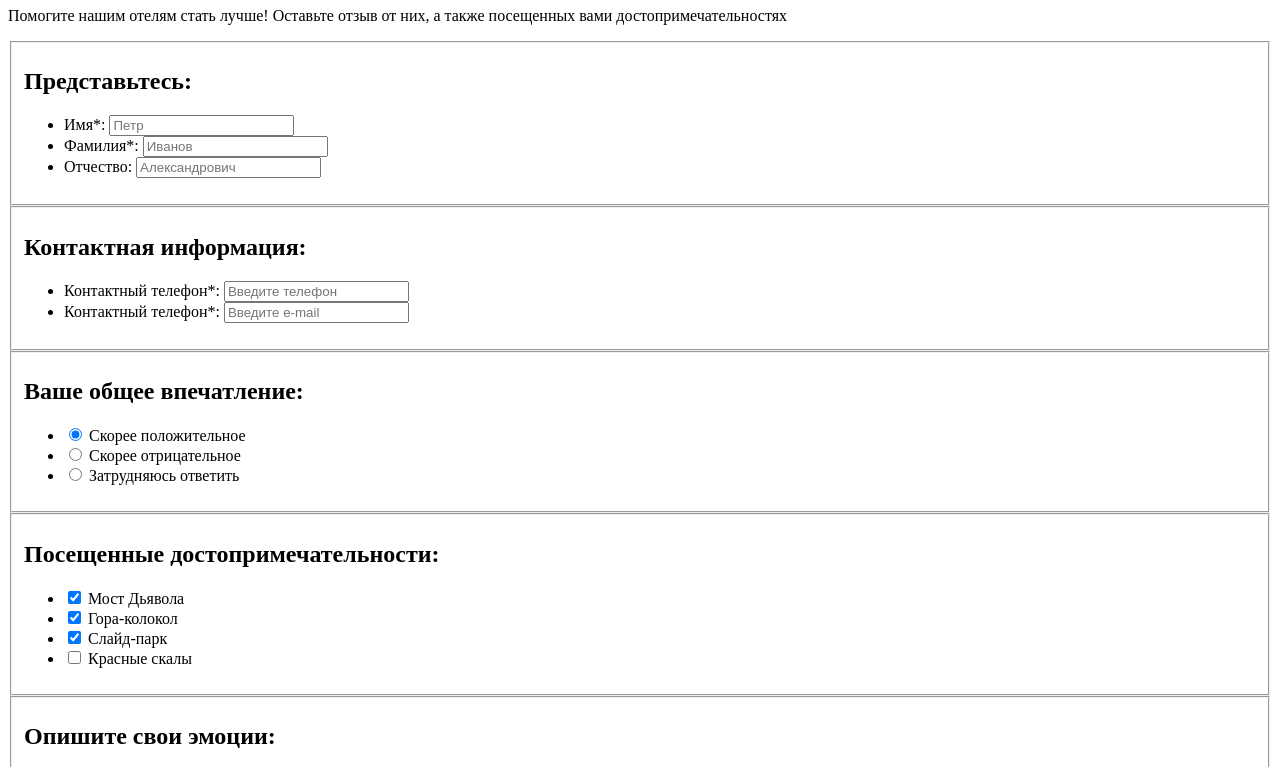
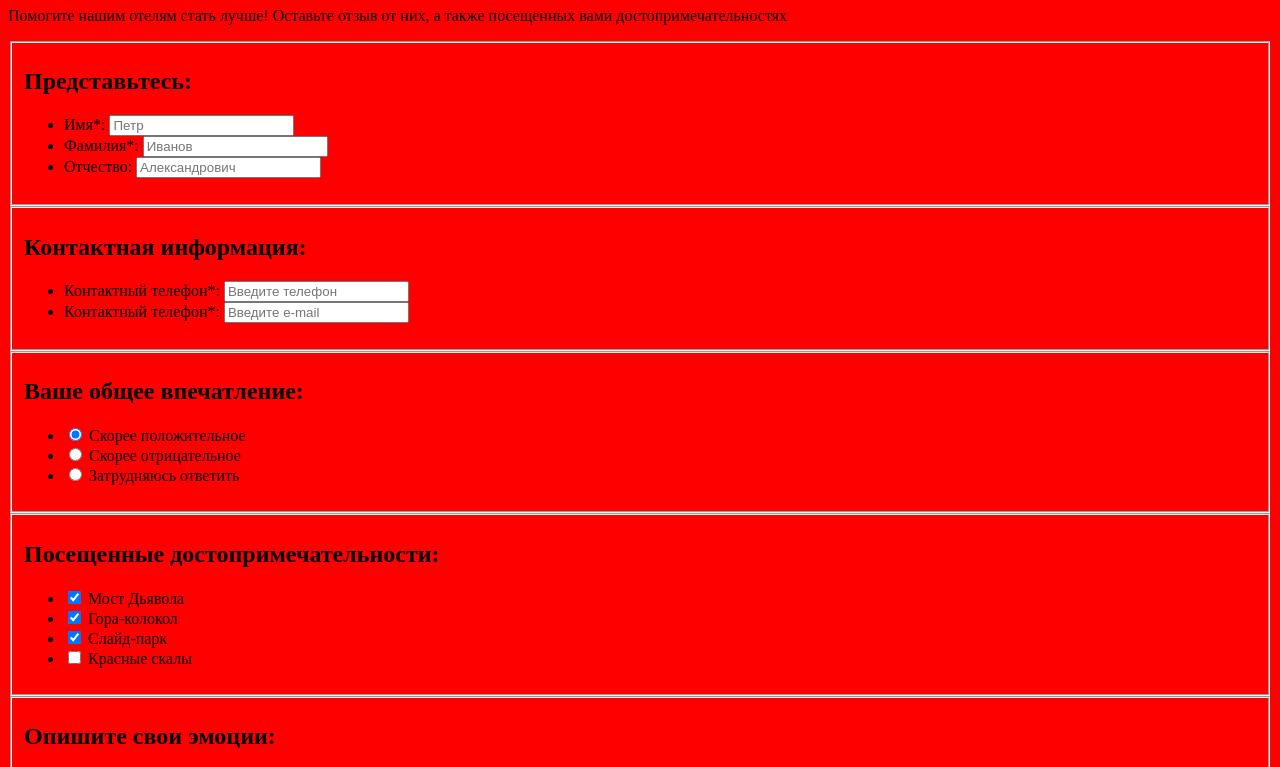
Before and after one commit to gdifen/997831-sedona-17, a plain HTML site: page source/form.html in a window 1280 px wide. Shown: the part 195-962 px from the top of the page. Drawn offline with nearby package versions, Linux system fonts and the light colour scheme; files that its build step writes are made by us from their sources.

Commit message:
подключил файл стилей в head

```diff
--- a/source/form.html
+++ b/source/form.html
@@ -4,6 +4,7 @@
 <head>
     <meta charset="UTF-8">
     <title>Sedona форма отзыва</title>
+    <link href="css/style.css" rel="stylesheet">
 </head>
 
 <body>
```
Also changed, not shown: source/index.html (+1 -0 lines), source/photo.html (+1 -0 lines).
